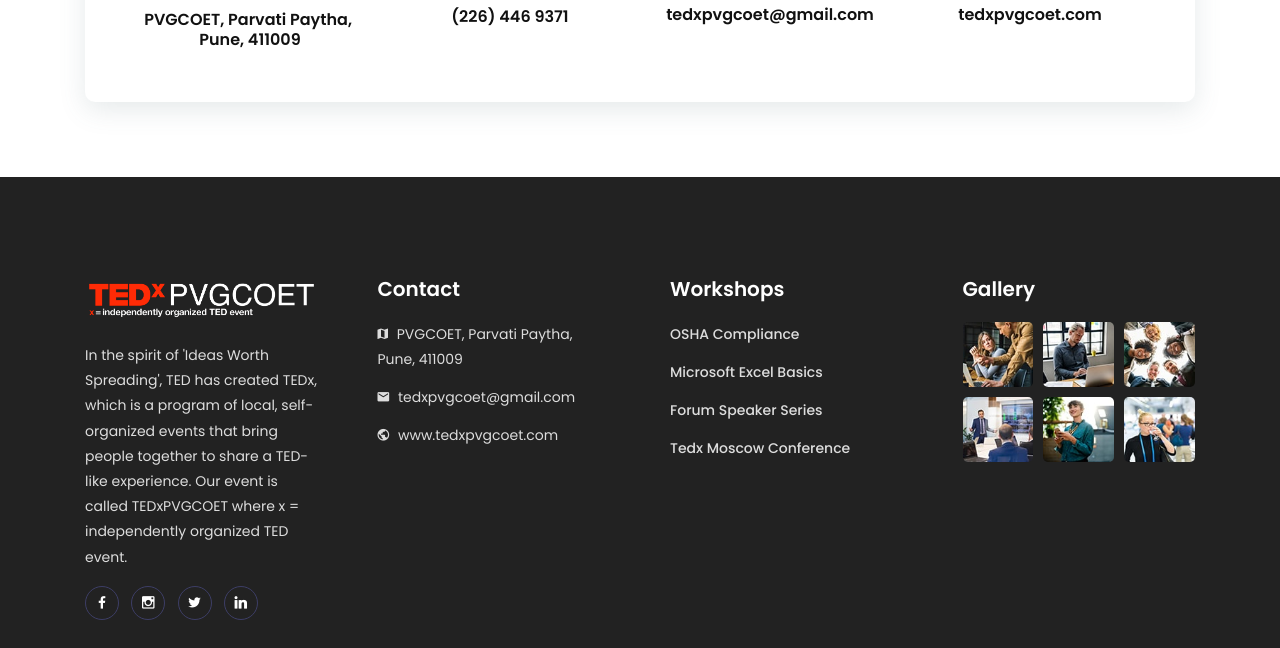
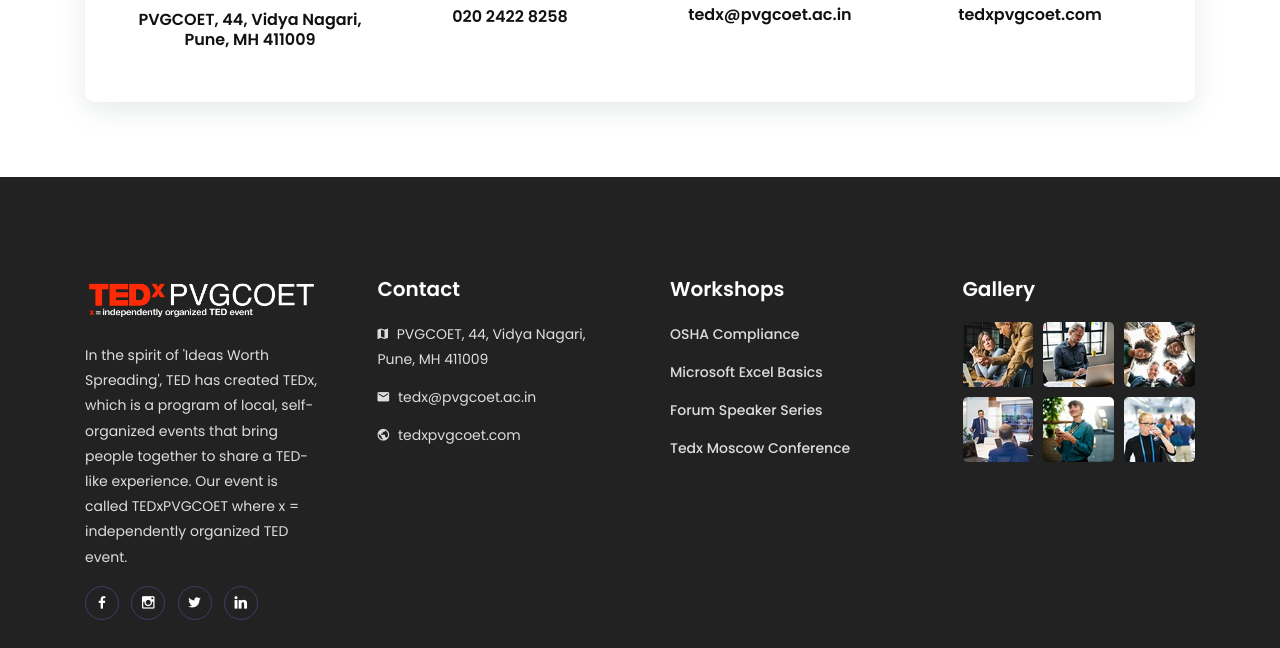
Before and after one commit to tacitonic/TEDxPVGCOET, a website: page contact.html in a window 1280 px wide. Shown: the part 1657-2305 px from the top of the page. Drawn offline with Linux system fonts and the light colour scheme; files whose address does not match are found by name.

Commit message:
Update contact.html

```diff
--- a/contact.html
+++ b/contact.html
@@ -168,7 +168,7 @@
 
     <!-- Map Area -->
     <div class="map-area">
-        <iframe src="https://www.google.com/maps/embed?pb=!1m18!1m12!1m3!1d8521.851236327686!2d-74.6724533513314!3d40.961125464236446!2m3!1f0!2f0!3f0!3m2!1i1024!2i768!4f13.1!3m3!1m2!1s0x89c371b215154515%3A0xb2dc3766c77b480b!2sHopatcong%2C+NJ%2C+USA!5e0!3m2!1sen!2sbd!4v1552471083596" allowfullscreen></iframe>
+        <iframe src="https://www.google.com/maps/embed?pb=!1m14!1m8!1m3!1d15135.437000306663!2d73.8525488!3d18.4900336!3m2!1i1024!2i768!4f13.1!3m3!1m2!1s0x0%3A0x12df641707ea878e!2sPVG&#39;S%20COET!5e0!3m2!1sen!2sin!4v1611216363897!5m2!1sen!2sin" allowfullscreen></iframe>
     </div>
 
     <!-- Contact Info Area -->
@@ -184,7 +184,7 @@
                                 <div class="contact--info-icon">
                                     <img src="img/core-img/icon-5.png" alt="">
                                 </div>
-                                <h5>PVGCOET, Parvati Paytha,&nbsp Pune, 411009</h5>
+                                <h5>PVGCOET, 44, Vidya Nagari, Pune, MH 411009</h5>
                             </div>
                         </div>
 
@@ -195,7 +195,7 @@
                                 <div class="contact--info-icon">
                                     <img src="img/core-img/icon-6.png" alt="">
                                 </div>
-                                <h5>(226) 446 9371</h5>
+                                <h5>020 2422 8258</h5>
                             </div>
                         </div>
 
@@ -206,7 +206,7 @@
                                 <div class="contact--info-icon">
                                     <img src="img/core-img/icon-7.png" alt="">
                                 </div>
-                                <h5>tedxpvgcoet@gmail.com</h5>
+                                <h5>tedx@pvgcoet.ac.in</h5>
                             </div>
                         </div>
 
@@ -258,10 +258,10 @@
 
                             <!-- Contact Area -->
                             <div class="footer-contact-info">
-                                <p><i class="zmdi zmdi-map"></i> PVGCOET, Parvati Paytha,&nbsp Pune, 411009</p>
+                                <p><i class="zmdi zmdi-map"></i> PVGCOET, 44, Vidya Nagari, Pune, MH 411009</p>
                                 <!-- <p><i class="zmdi zmdi-phone"></i> (226) 446 9371</p> -->
-                                <p><i class="zmdi zmdi-email"></i> tedxpvgcoet@gmail.com</p>
-                                <p><i class="zmdi zmdi-globe"></i> www.tedxpvgcoet.com</p>
+                                <p><i class="zmdi zmdi-email"></i> tedx@pvgcoet.ac.in</p>
+                                <p><i class="zmdi zmdi-globe"></i> tedxpvgcoet.com</p>
                             </div>
                         </div>
                     </div>
@@ -357,5 +357,3 @@
 </body>
 
 </html>
-
-<!-- Template made by colorlib.com -->
```
